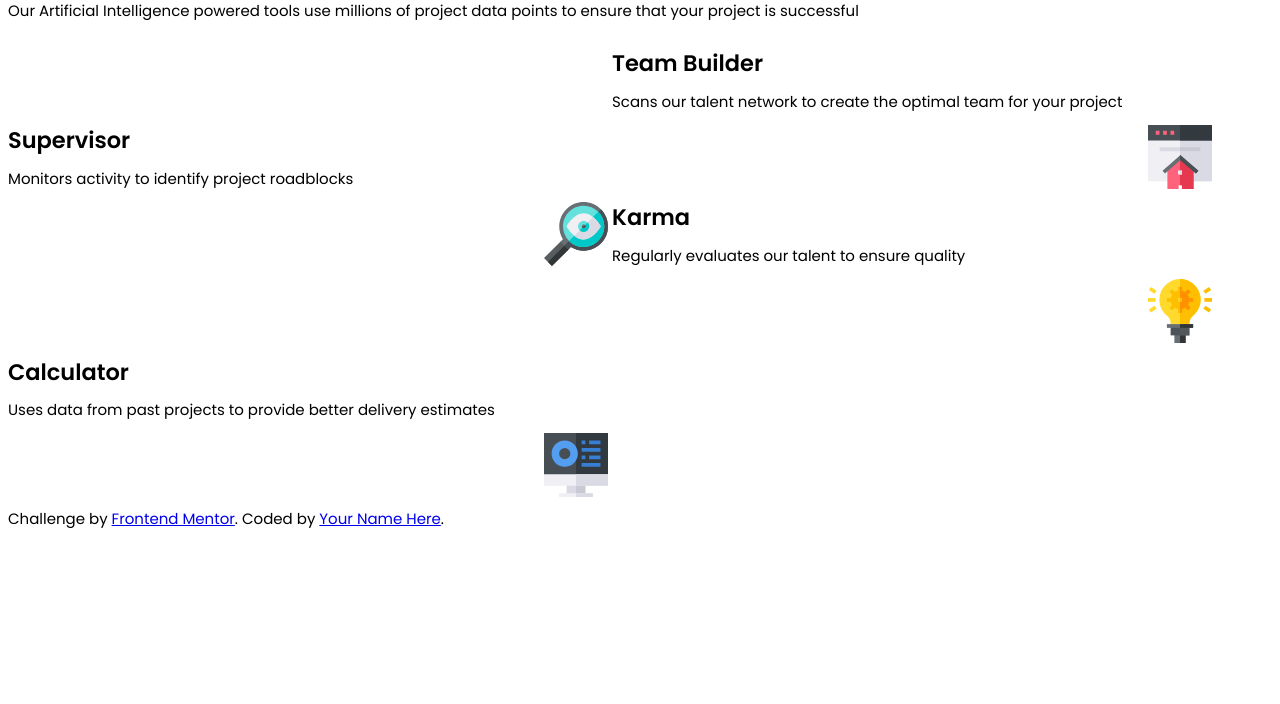
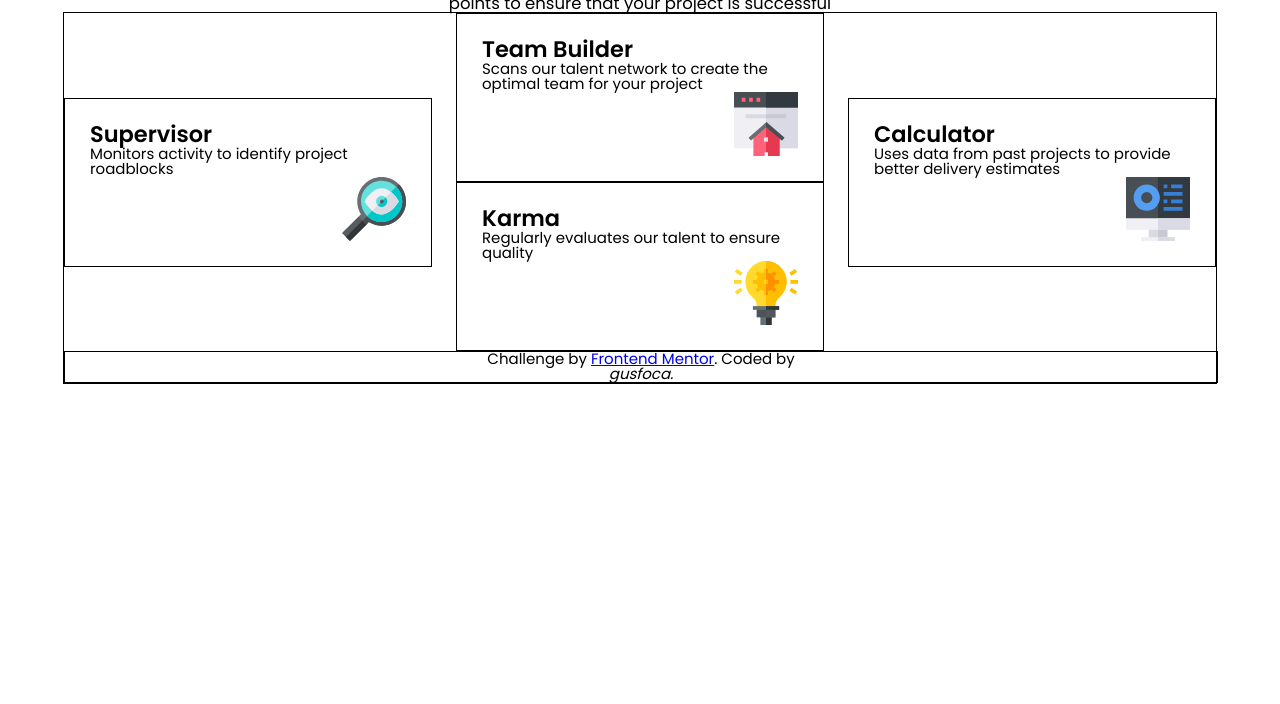
Before and after one commit to gusfoca/four-card-feature-section-master, a plain HTML site: page index.html in a window 1280 px wide. Shown: the part 96-800 px from the top of the page. Drawn offline with Linux system fonts and the light colour scheme.

Commit message:
Alinhamento horiz. e ajuste dos tamanhos das fontes
Ajuste do alinhamento

Alinhamento horiz. e ajuste dos tamanhos das fontes

```diff
--- a/index.html
+++ b/index.html
@@ -10,13 +10,13 @@
   </head>
   <body>
     <header>
-      <h1>Reliable, efficient delivery<br><strong>Powered by Technology</strong></h1>
+      <h1>Reliable, efficient delivery <strong>Powered by Technology</strong></h1>
 
       <p>Our Artificial Intelligence powered tools use millions of project data points to ensure that your project is successful</p>
     </header>
 
     <main>
-      <article class="card">
+      <article class="card c1">
         <h2>Supervisor</h2>
         <p>Monitors activity to identify project roadblocks</p>
         <div class="card-icon">
@@ -25,20 +25,20 @@
       </article>
 
       <div class="cardset">
-        <article class="card">
+        <article class="card c2">
           <h2>Team Builder</h2>
           <p>Scans our talent network to create the optimal team for your project</p>
           <img class="card-icon" src="./images/icon-team-builder.svg">
         </article>
 
-        <article class="card">
+        <article class="card c3">
           <h2>Karma</h2>
           <p>Regularly evaluates our talent to ensure quality</p>
           <img class="card-icon" src="./images/icon-karma.svg">
         </article>
       </div>
 
-      <article class="card">
+      <article class="card c4">
         <h2>Calculator</h2>
         <p>Uses data from past projects to provide better delivery estimates</p>
         <img class="card-icon" src="./images/icon-calculator.svg">
@@ -48,7 +48,7 @@
     <footer>
       <p class="attribution">
         Challenge by <a href="https://www.frontendmentor.io?ref=challenge" target="_blank">Frontend Mentor</a>.
-        Coded by <a href="#">Your Name Here</a>.
+        Coded by <em>gusfoca<em>.
       </p>
     </footer>
   </body>
--- a/styles/stylesheet.css
+++ b/styles/stylesheet.css
@@ -3,7 +3,7 @@
     font-family: 'poppins';
     src: url('../fonts/poppins-extralight-webfont.woff2') format('woff2'),
          url('../fonts/poppins-extralight-webfont.woff') format('woff');
-    font-weight: lighter;
+    font-weight: 200;
     font-style: normal;
 
 }
@@ -12,7 +12,7 @@
     font-family: 'poppins';
     src: url('../fonts/poppins-regular-webfont.woff2') format('woff2'),
          url('../fonts/poppins-regular-webfont.woff') format('woff');
-    font-weight: normal;
+    font-weight: 400;
     font-style: normal;
 
 }
@@ -21,7 +21,7 @@
     font-family: 'poppins';
     src: url('../fonts/poppins-semibold-webfont.woff2') format('woff2'),
          url('../fonts/poppins-semibold-webfont.woff') format('woff');
-    font-weight: bold;
+    font-weight: 600;
     font-style: normal;
 
 }
@@ -30,6 +30,8 @@
 
 * {
   box-sizing: border-box;
+  margin: 0 0;
+  padding: 0 0;
 }
 
 html {
@@ -40,6 +42,8 @@ html {
 
 h1 {
   font-weight: lighter;
+  margin: 0 auto;
+  text-align: center;
 }
 
 strong {
@@ -50,18 +54,101 @@ h2 {
   font-weight: bold;
 }
 
+header > p {
+  text-align: center;
+  margin: 0 auto;
+}
+
+main {
+  border-style: solid;
+  border-width: 1px;
+  margin: 0 auto;
+}
+
 article.card, div.cardset {
   display: inline-block;
   vertical-align: middle;
 }
 
-article.card {
-  width: 600px;
+@media all and (min-width: 1200px) {
+
+  h1 {
+    font-size: 2.5rem;
+    width: 600px;
+  }
+
+  header > p {
+    font-size: 1.1rem;
+    width: 550px;
+  }
+
+  h2 {
+    font-size: 1.5rem;
+  }
+
+  main {
+    width: 1154px;
+  }
+
+  div.cardset, .c1, .c4 {
+    width: 368px;
+  }
+
+  .c1 {
+    margin-right: 20px;
+  }
+
+  .c4 {
+    margin-left: 20px;
+  }
+
 }
 
-div.cardset {
-  display: inline-block;
-  width: 200px;
+@media all and (max-width: 375px) {
+
+  p {
+    font-size: 0.9rem;
+  }
+
+  h1, header > p {
+    width: 325px;
+  }
+
+  h1 {
+    font-size: 1.65rem;
+  }
+
+  header > p {
+    font-size: 1.02rem;
+  }
+
+  h2 {
+    font-size: 1.3rem;
+  }
+
+  main {
+    width: 320px;
+  }
+
+  div.cardset, .c1, .c4 {
+    width: 100%;
+  }
+
+}
+
+.c2, .c3 {
+  width: 100%;
+}
+
+article.card {
+  border-style: solid;
+  border-width: 1px;
+  padding: 25px;
+  max-width: 368px;
+}
+
+article.card > p {
+  max-width: 300px;
 }
 
 img {
@@ -70,3 +157,9 @@ img {
   height: 64px;
   display: block;
 }
+
+footer > p {
+  width: 320px;
+  margin: 0 auto;
+  text-align: center;
+}
```
